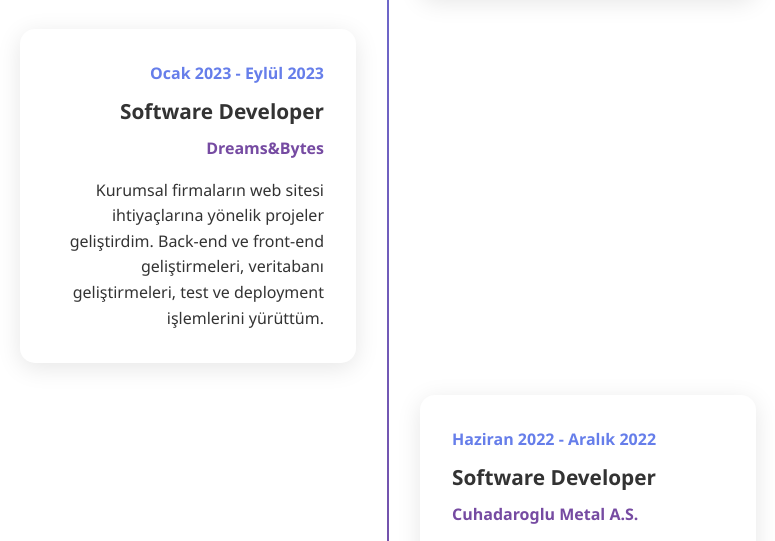
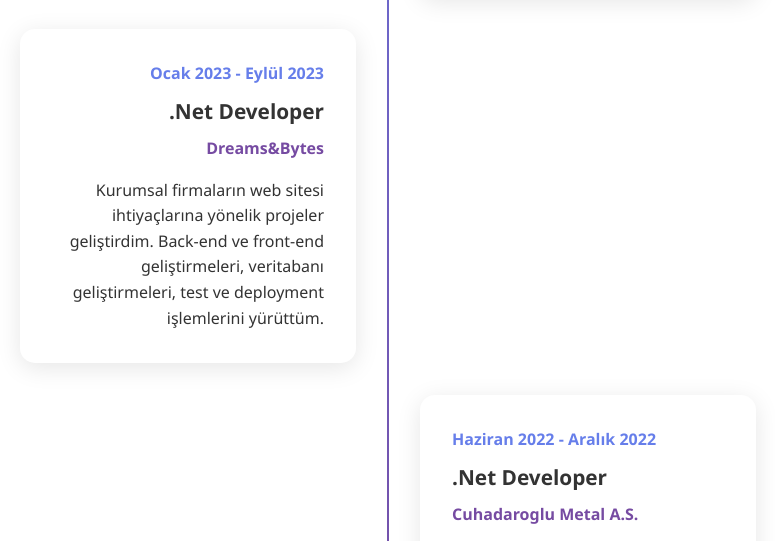
Before and after one commit to oguzhanKomcu/Portfolyo, a plain HTML site: page index.html in a window 1280 px wide. Shown: the part 2350-2891 px from the top of the page, without its empty margins (252-1027 px from the left). Drawn offline with Linux system fonts and the light colour scheme.

Commit message:
değişit

```diff
--- a/index.html
+++ b/index.html
@@ -734,7 +734,7 @@
                 <div class="timeline-item">
                     <div class="timeline-content">
                         <div class="timeline-date">Ocak 2023 - Eylül 2023</div>
-                        <div class="timeline-title">Software Developer</div>
+                        <div class="timeline-title">.Net Developer</div>
                         <div class="timeline-company">Dreams&Bytes</div>
                         <p>Kurumsal firmaların web sitesi ihtiyaçlarına yönelik projeler geliştirdim. Back-end ve front-end geliştirmeleri, veritabanı geliştirmeleri, test ve deployment işlemlerini yürüttüm.</p>
                     </div>
@@ -743,7 +743,7 @@
                 <div class="timeline-item">
                     <div class="timeline-content">
                         <div class="timeline-date">Haziran 2022 - Aralık 2022</div>
-                        <div class="timeline-title">Software Developer</div>
+                        <div class="timeline-title">.Net Developer</div>
                         <div class="timeline-company">Cuhadaroglu Metal A.S.</div>
                         <p>Çuhadaroğlu Holding'in AR-GE bölümünde yazılım projelerinin back-end geliştirme süreçlerine katıldım. Veritabanı geliştirmeleri ve deployment işlemlerinde aktif rol aldım.</p>
                     </div>
@@ -846,7 +846,6 @@
     <section id="contact" class="contact">
         <div class="container">
             <h2 class="section-title">İletişim</h2>
-            <p>Yeni fırsatlar ve projeler için benimle iletişime geçin</p>
             <div class="contact-info">
                 <a href="mailto:oguzkomcu@gmail.com" class="contact-item">
                     <div class="contact-icon">✉️</div>
```
